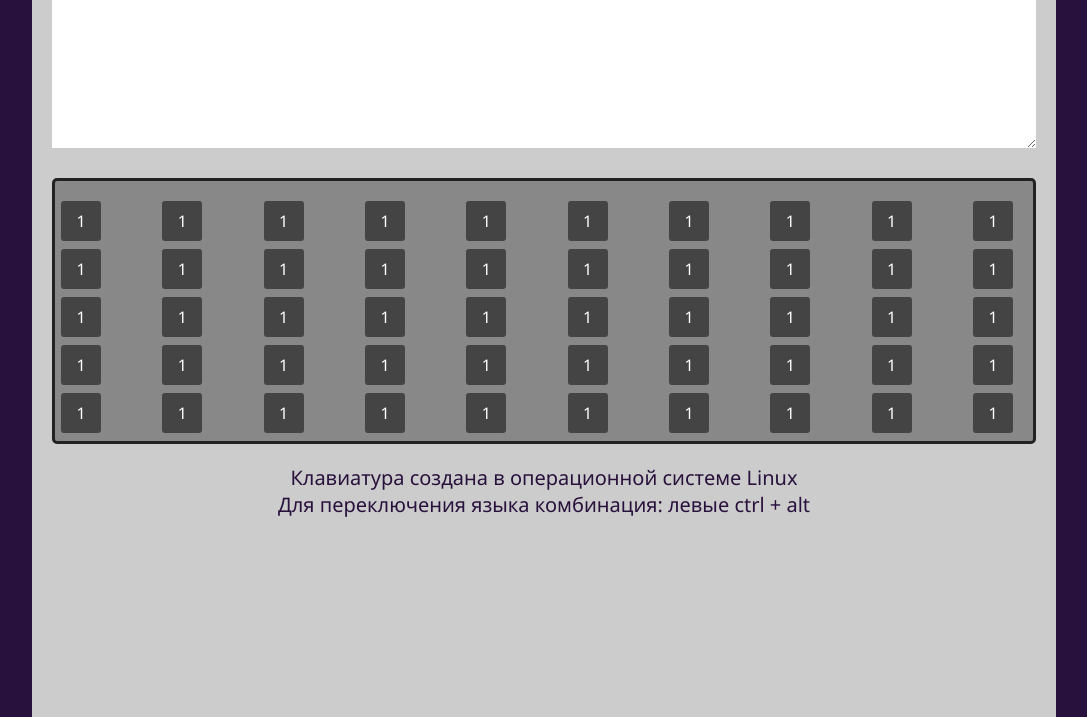
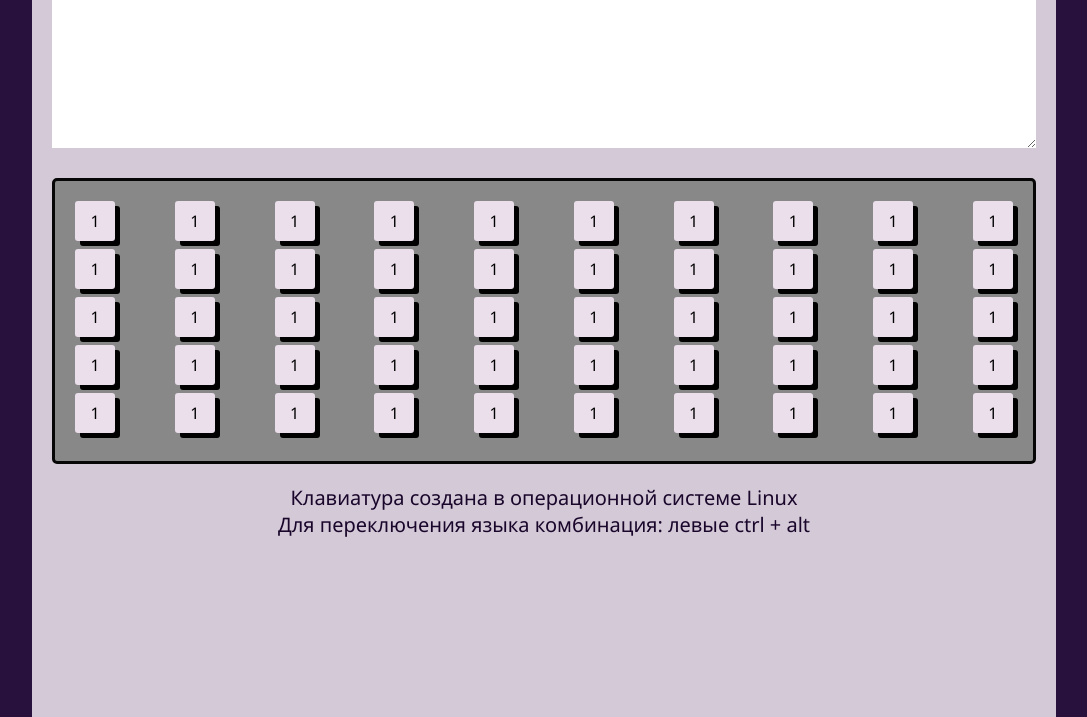
Before and after one commit to REGEMLER/Virtual-Keyboard, a plain HTML site: page index.html in a window 1280 px wide. Shown: the part 83-800 px from the top of the page, without its empty margins (96-1183 px from the left). Drawn offline with Linux system fonts and the light colour scheme.

Commit message:
feat: add animation

```diff
--- a/style.css
+++ b/style.css
@@ -25,7 +25,7 @@ body{
     padding: 20px;
     display: flex;
     flex-direction: column;
-    background-color: #ccc;
+    background-color: #d3c9d7;
 }
 
 .title{
@@ -49,10 +49,8 @@ body{
     width: 100%;
     margin: 20px auto;
     padding: 20px;
-    padding-left: 0;
-    padding-bottom: 0;
     background: #888888;
-    border: 3px solid #222222;
+    border: 3px solid #070606;
     border-radius: 5px
 }
 
@@ -68,30 +66,31 @@ body{
 .key{
     width: 40px;
     height: 40px;
-    margin-left: 6px;
     font-weight: 500;
     line-height: 40px;
     text-align: center;
-    color: #ffffff;
-    background: #444444;
+    color: #000;
+    background-color: #ebdfec;
     border-radius: 3px;
     cursor: pointer;
     user-select: none;
-    transition: border-radius 0.7s, background-color 0.7s;
+    box-shadow: 5px 5px 0 #000;
+    transition: border-radius 0.5s, background-color 0.5s, box-shadow 0.5s;
 }
 
 .key:hover{
-    border-radius: 5px;
+    border-radius: 4px;
     background-color: #29113d;
 }
 
 .key:active {
-    background-color: #d198dd;
-    border-radius: 50px;
+    border-radius: 7px;
+    background-color: #000;
+    box-shadow: 0 0 0 #000;
 }
 
 .text{
     font-size: 20px;
     text-align: center;
-    color: #29113d;
+    color: #1a062b;
 }
```
